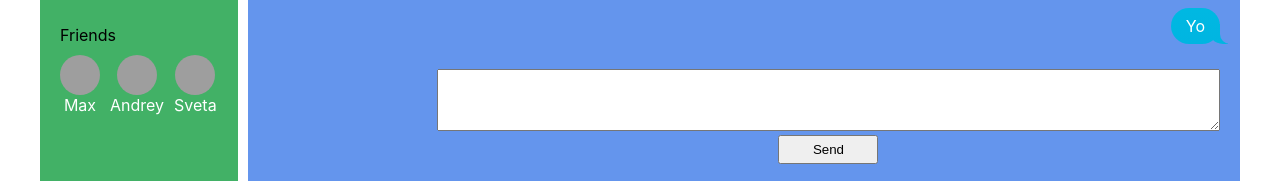
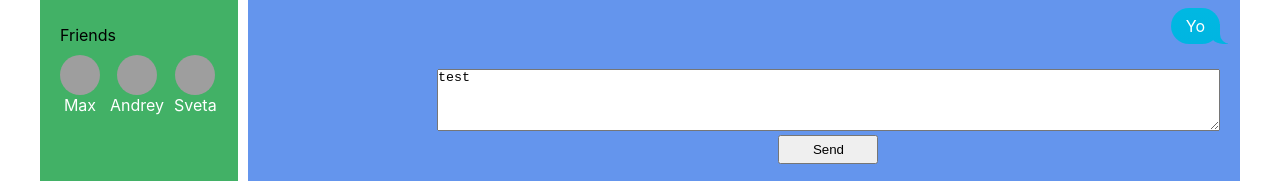
Before and after one commit to Belevanceva-Kate/react-social-network, a React (Create React App) app: page /dialogs in a window 1280 px wide. Shown: the part 245-426 px from the top of the page. Built offline with nearby package versions, Linux system fonts and the light colour scheme; grey boxes are pictures that could not be loaded.

Commit message:
flux for dialog page

```diff
--- a/src/components/Dialogs/Dialogs.jsx
+++ b/src/components/Dialogs/Dialogs.jsx
@@ -18,16 +18,18 @@ const Dialogs = (props) => {
 			message={ el.message }
 			key={ i.toString() }
 			isMine={ Math.round(Math.random()) }
-			addMessage={ props.addMessage }
-			updateNewMessageContent={ props.updateNewMessageContent }
 		/>
 	);
 
 	let newMessageElement = React.createRef();
 
 	let addMessage = () => {
-		let text = newMessageElement.current.value;
-		console.log(text);
+		props.addMessage();
+	}
+
+	let updatePostContent = () => {
+		let text = newMessageElement.current.value
+		props.updateNewMessageContent(text);
 	}
 
 	return (
@@ -40,7 +42,12 @@ const Dialogs = (props) => {
 					{ messageElements }
 				</div>
 				<div className={ cls.form }>
-					<textarea ref={ newMessageElement } rows={ 4 }></textarea>
+					<textarea
+						ref={ newMessageElement }
+						rows={ 4 }
+						onChange={ updatePostContent }
+						value={ props.state.newMessageContent }
+					/>
 					<br />
 					<button onClick={ addMessage }>Send</button>
 				</div>
--- a/src/components/Profile/Posts/Posts.jsx
+++ b/src/components/Profile/Posts/Posts.jsx
@@ -11,10 +11,7 @@ const Posts = (props) => {
 	let newPostElement = React.createRef();
 
 	let addPost = () => {
-		// var text = newPostElement.current.value;
-		// props.addPost(text);
 		props.addPost();
-		// props.updateNewPostContent('');
 	};
 
 	let updatePostContent = () => {
@@ -28,6 +25,7 @@ const Posts = (props) => {
 			<div className={ cls.form }>
 				<textarea
 					ref={ newPostElement }
+					rows={ 4 }
 					onChange={ updatePostContent }
 					value={ props.newPostContent }
 				/>
--- a/src/redux/state.js
+++ b/src/redux/state.js
@@ -62,18 +62,17 @@ export let updateNewPostContent = (postContent) => {
 
 export let addMessage = () => {
 	let item = {
-		id: 3,
-		message: state.profile.newPostContent,
-		likesCount: 0,
-	};
-	state.profile.posts.push(item);
-	state.profile.newPostContent = '';
+		id: 5,
+		message: state.dialogs.newMessageContent,
+	}
+	state.dialogs.messages.push(item);
+	state.dialogs.newMessageContent = '';
 	rerenderEntireTree(state);
-};
+}
 
-export let updateNewMessageContent = (messsageContent) => {
-	state.dialogs.newMessageContent = messsageContent;
+export let updateNewMessageContent = (messageContent) => {
+	state.dialogs.newMessageContent = messageContent;
 	rerenderEntireTree(state);
-};
+}
 
 export default state;
```
Also changed, not shown: 1 other file (tests, documents, lock files or other folders).
